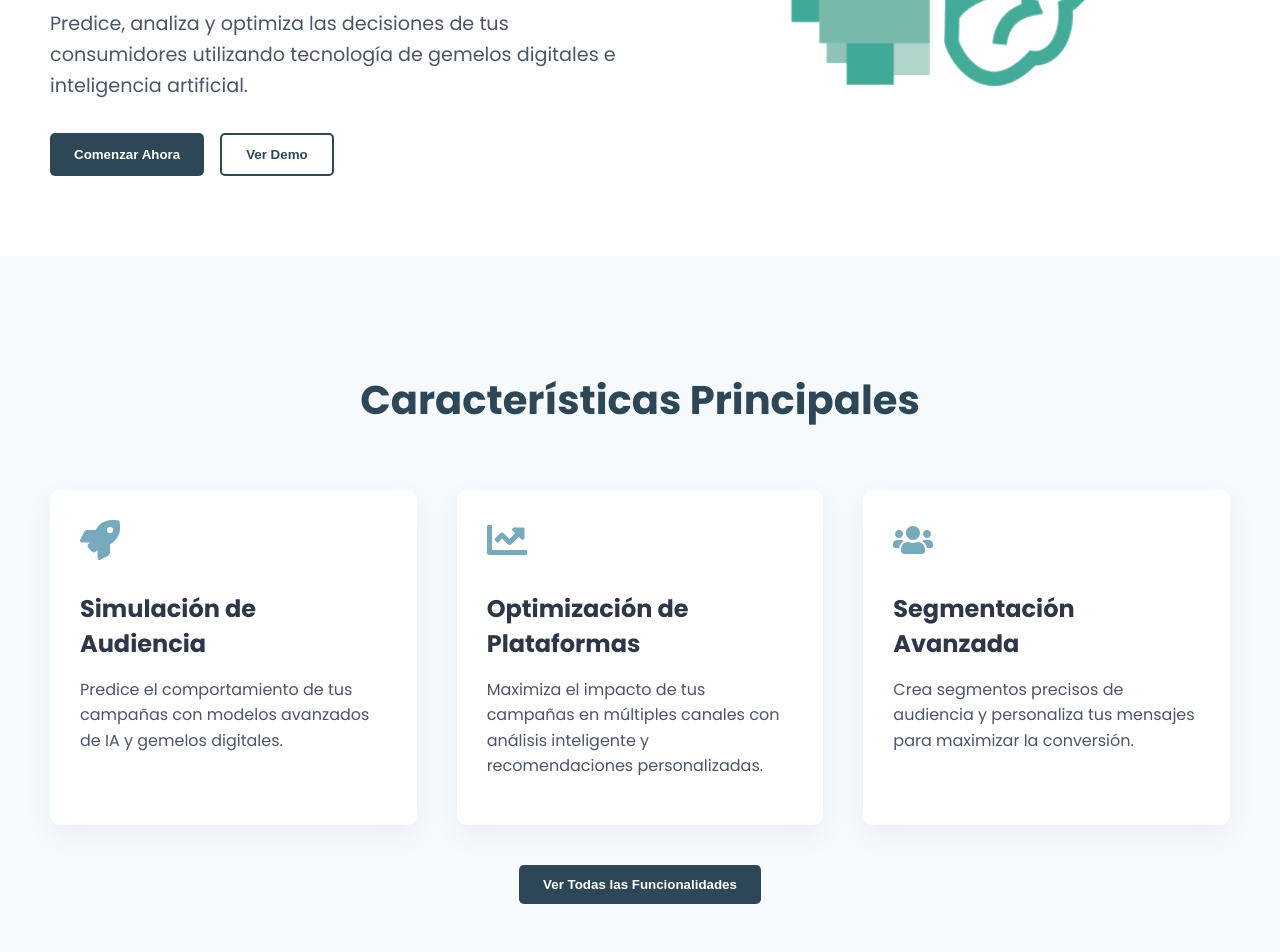
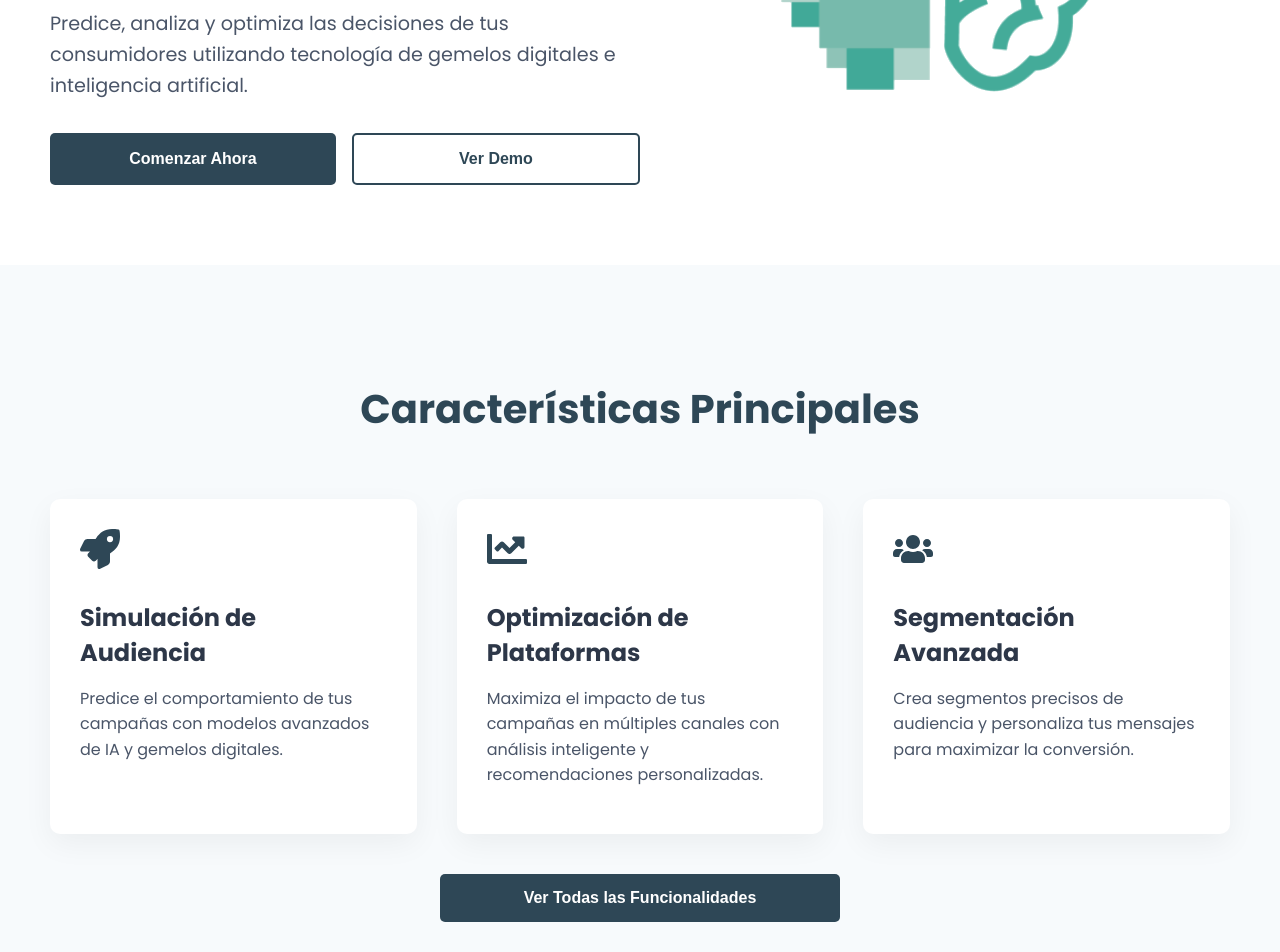
Before and after one commit to Alfons0Cano/ConsumerDigitalTwin, a React (Create React App) app: page / in a window 1280 px wide. Shown: the part 480-1432 px from the top of the page. Built offline with nearby package versions, Linux system fonts and the light colour scheme.

Commit message:
landing colors fixed

```diff
--- a/src/components/landing/CompetitionSection.js
+++ b/src/components/landing/CompetitionSection.js
@@ -89,7 +89,7 @@ const CompetitionSection = () => {
 
 const Section = styled.section`
   padding: 80px 50px;
-  background-color: ${theme.white};
+  background-color: ${theme.background};
 `;
 
 const SectionTitle = styled.h2`
@@ -112,7 +112,7 @@ const Description = styled.p`
 const ComparisonTable = styled.div`
   max-width: 1200px;
   margin: 0 auto;
-  background: white;
+  background: ${theme.white};
   border-radius: 10px;
   box-shadow: 0 4px 6px rgba(0, 0, 0, 0.1);
   overflow: hidden;
--- a/src/components/landing/FeaturesSection.js
+++ b/src/components/landing/FeaturesSection.js
@@ -2,6 +2,7 @@ import React from 'react';
 import styled from 'styled-components';
 import { FaRocket, FaChartLine, FaUsers } from 'react-icons/fa';
 import { useNavigate } from 'react-router-dom';
+import { theme } from '../../theme';
 
 const FeaturesSection = () => {
   const navigate = useNavigate();
@@ -47,14 +48,14 @@ const FeaturesSection = () => {
 
 const SectionContainer = styled.section`
   padding: 80px 50px;
-  background-color: #F7FAFC;
+  background-color: ${theme.background};
 `;
 
 const SectionTitle = styled.h2`
   font-size: 2.5rem;
   text-align: center;
   margin-bottom: 60px;
-  color: #2E4756;
+  color: ${theme.primary};
 `;
 
 const FeatureGrid = styled.div`
@@ -66,7 +67,7 @@ const FeatureGrid = styled.div`
 `;
 
 const FeatureCard = styled.div`
-  background-color: #FFFFFF;
+  background-color: ${theme.white};
   padding: 30px;
   border-radius: 10px;
   box-shadow: 0 10px 30px rgba(0, 0, 0, 0.05);
@@ -78,35 +79,37 @@ const FeatureCard = styled.div`
 `;
 
 const FeatureIcon = styled.div`
-  color: #77AABD;
+  color: ${theme.primary};
   margin-bottom: 20px;
 `;
 
 const FeatureTitle = styled.h3`
   font-size: 1.5rem;
   margin-bottom: 15px;
-  color: #2D3748;
+  color: ${theme.text};
 `;
 
 const FeatureDescription = styled.p`
-  color: #4A5568;
+  color: ${theme.textLight};
   line-height: 1.6;
 `;
 
 const ViewMoreButton = styled.button`
   display: block;
   margin: 40px auto 0;
-  padding: 12px 24px;
-  background-color: #2E4756;
-  color: #FFFFFF;
+  padding: 15px;
+  background: ${theme.primary};
+  color: ${theme.white};
   border: none;
+  width: 100%;
+  max-width: 400px;
   border-radius: 5px;
   font-weight: 600;
+  font-size: 16px;
   cursor: pointer;
-  transition: background-color 0.3s ease;
 
   &:hover {
-    background-color: #4A7A8C;
+    background: ${theme.accent};
   }
 `;
 
--- a/src/components/landing/HeroSection.js
+++ b/src/components/landing/HeroSection.js
@@ -68,33 +68,38 @@ const HeroSubtitle = styled.p`
 const HeroButtons = styled.div`
   display: flex;
   gap: 1rem;
+  max-width: 800px;
+  margin: 0 auto;
 `;
 
 const Button = styled.button`
-  padding: 12px 24px;
+  padding: 15px;
   border-radius: 5px;
   font-weight: 600;
+  font-size: 16px;
   cursor: pointer;
   transition: all 0.3s ease;
+  width: 100%;
+  max-width: 400px;
 `;
 
 const PrimaryButton = styled(Button)`
-  background-color: ${theme.primary};
+  background: ${theme.primary};
   color: ${theme.white};
   border: none;
 
   &:hover {
-    background-color: ${theme.accent};
+    background: ${theme.accent};
   }
 `;
 
 const SecondaryButton = styled(Button)`
-  background-color: transparent;
+  background: transparent;
   color: ${theme.primary};
   border: 2px solid ${theme.primary};
 
   &:hover {
-    background-color: ${theme.primary};
+    background: ${theme.primary};
     color: ${theme.white};
   }
 `;
--- a/src/components/landing/PricingSection.js
+++ b/src/components/landing/PricingSection.js
@@ -1,6 +1,7 @@
 import React from 'react';
 import styled from 'styled-components';
 import { FaCheck } from 'react-icons/fa';
+import { theme } from '../../theme';
 
 const PricingSection = () => {
   return (
@@ -32,23 +33,23 @@ const PricingSection = () => {
 
         <PlanCard featured>
           <FeatureBadge>Más Popular</FeatureBadge>
-          <PlanName>Advanced</PlanName>
-          <PlanPrice>€990<span>/mes</span></PlanPrice>
-          <PlanDescription>Para empresas en crecimiento</PlanDescription>
+          <PlanName featured>Advanced</PlanName>
+          <PlanPrice featured>€990<span>/mes</span></PlanPrice>
+          <PlanDescription featured>Para empresas en crecimiento</PlanDescription>
           <PlanFeatures>
-            <PlanFeature>
+            <PlanFeature featured>
               <FaCheck /> <span>150.000 simulaciones/mes</span>
             </PlanFeature>
-            <PlanFeature>
+            <PlanFeature featured>
               <FaCheck /> <span>Predicción de tendencias</span>
             </PlanFeature>
-            <PlanFeature>
+            <PlanFeature featured>
               <FaCheck /> <span>Integración con e-commerce</span>
             </PlanFeature>
-            <PlanFeature>
+            <PlanFeature featured>
               <FaCheck /> <span>Dashboard personalizable</span>
             </PlanFeature>
-            <PlanFeature>
+            <PlanFeature featured>
               <FaCheck /> <span>Soporte prioritario</span>
             </PlanFeature>
           </PlanFeatures>
@@ -88,20 +89,20 @@ const PricingSection = () => {
 // Estilos
 const PricingContainer = styled.section`
   padding: 100px 50px;
-  background: #f8f9fa;
+  background: ${theme.white};
   text-align: center;
 `;
 
 const SectionTitle = styled.h1`
   font-size: 42px;
   margin-bottom: 20px;
-  color: #2d3748;
+  color: ${theme.primary};
   font-weight: 700;
 `;
 
 const PricingSubtitle = styled.h2`
   font-size: 20px;
-  color: #4a5568;
+  color: ${theme.textLight};
   margin-bottom: 60px;
   max-width: 600px;
   margin-left: auto;
@@ -127,8 +128,8 @@ const FeatureBadge = styled.div`
   top: -15px;
   left: 50%;
   transform: translateX(-50%);
-  background-color: #fc8621;
-  color: white;
+  background-color: ${theme.accent};
+  color: ${theme.white};
   padding: 8px 20px;
   border-radius: 20px;
   font-weight: 600;
@@ -139,12 +140,14 @@ const PlanName = styled.h3`
   font-size: 28px;
   margin-bottom: 15px;
   font-weight: 600;
+  color: ${props => props.featured ? theme.white : theme.primary};
 `;
 
 const PlanPrice = styled.div`
   font-size: 48px;
   font-weight: 700;
   margin-bottom: 20px;
+  color: ${props => props.featured ? theme.white : theme.primary};
 
   span {
     font-size: 18px;
@@ -156,7 +159,7 @@ const PlanDescription = styled.h4`
   margin-bottom: 30px;
   font-size: 18px;
   font-weight: 500;
-  color: ${props => props.featured ? 'white' : '#4a5568'};
+  color: ${props => props.featured ? theme.white : theme.textLight};
 `;
 
 const PlanFeatures = styled.ul`
@@ -169,16 +172,17 @@ const PlanFeature = styled.li`
   margin-bottom: 15px;
   display: flex;
   align-items: center;
+  color: ${props => props.featured ? theme.white : theme.textLight};
 
   svg {
-    color: ${props => props.theme.featured ? 'white' : '#77baac'};
+    color: ${props => props.featured ? theme.white : theme.primary};
     margin-right: 10px;
   }
 `;
 
 const PlanCard = styled.div`
-  background: ${props => props.featured ? 'linear-gradient(135deg, #77baac 0%, #569187 100%)' : 'white'};
-  color: ${props => props.featured ? 'white' : '#2d3748'};
+  background: ${props => props.featured ? `linear-gradient(135deg, ${theme.primary} 0%, ${theme.secondary} 100%)` : theme.white};
+  color: ${props => props.featured ? theme.white : theme.text};
   padding: 40px 30px;
   border-radius: 10px;
   box-shadow: 0 10px 30px rgba(0, 0, 0, ${props => props.featured ? '0.15' : '0.05'});
@@ -195,8 +199,8 @@ const PlanCard = styled.div`
 `;
 
 const PlanButton = styled.button`
-  background: ${props => props.featured ? 'white' : '#77baac'};
-  color: ${props => props.featured ? '#77baac' : 'white'};
+  background: ${props => props.featured ? theme.white : theme.primary};
+  color: ${props => props.featured ? theme.primary : theme.white};
   border: none;
   width: 100%;
   padding: 15px;
@@ -206,13 +210,13 @@ const PlanButton = styled.button`
   cursor: pointer;
 
   &:hover {
-    background: ${props => props.featured ? '#f8f9fa' : '#669a8f'};
+    background: ${props => props.featured ? theme.background : theme.accent};
   }
 `;
 
 const Disclaimer = styled.p`
   margin-top: 40px;
-  color: #718096;
+  color: ${theme.textLight};
   font-size: 14px;
 `;
 
--- a/src/components/landing/RoadmapSection.js
+++ b/src/components/landing/RoadmapSection.js
@@ -72,7 +72,7 @@ const RoadmapSection = () => {
 
 const Section = styled.section`
   padding: 80px 50px;
-  background-color: ${theme.white};
+  background-color: ${theme.background};
 `;
 
 const SectionTitle = styled.h2`
--- a/src/components/landing/VisualIdentitySection.js
+++ b/src/components/landing/VisualIdentitySection.js
@@ -41,7 +41,7 @@ const VisualIdentitySection = () => {
 
 const Section = styled.section`
   padding: 80px 50px;
-  background-color: ${theme.background};
+  background-color: ${theme.white};
 `;
 
 const SectionTitle = styled.h2`
--- a/src/pages/features/InvestmentRisk.js
+++ b/src/pages/features/InvestmentRisk.js
@@ -1,6 +1,6 @@
 import React, { useState, useEffect } from 'react';
 import styled from 'styled-components';
-import { FaChartLine, FaDownload, FaChartBar, FaShieldAlt, FaLightbulb } from 'react-icons/fa';
+import { FaChartLine, FaChartBar, FaShieldAlt, FaLightbulb } from 'react-icons/fa';
 import { getInvestmentRiskData } from '../../services/demoData';
 import LineChart from '../../components/charts/LineChart';
 
```
